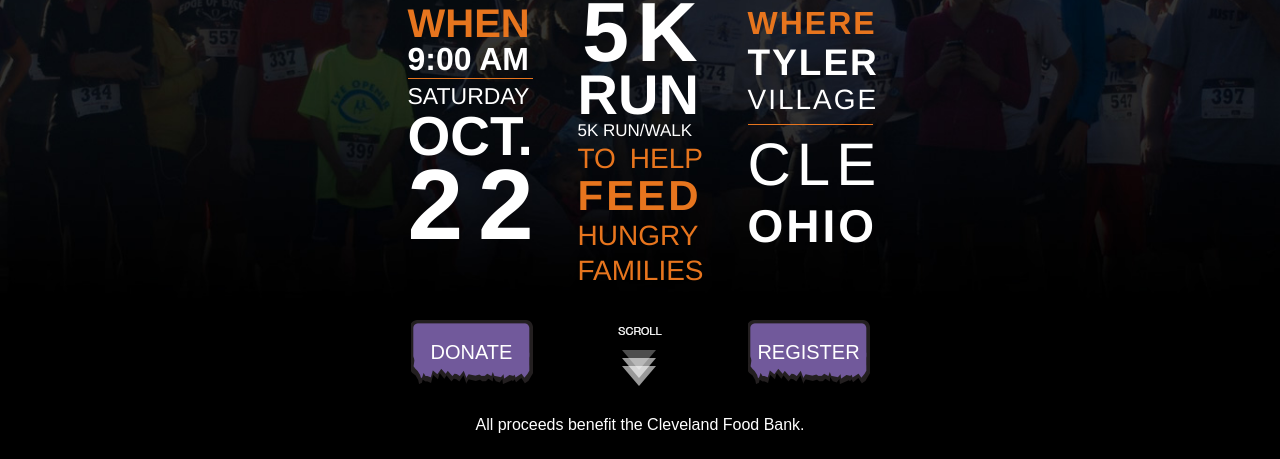
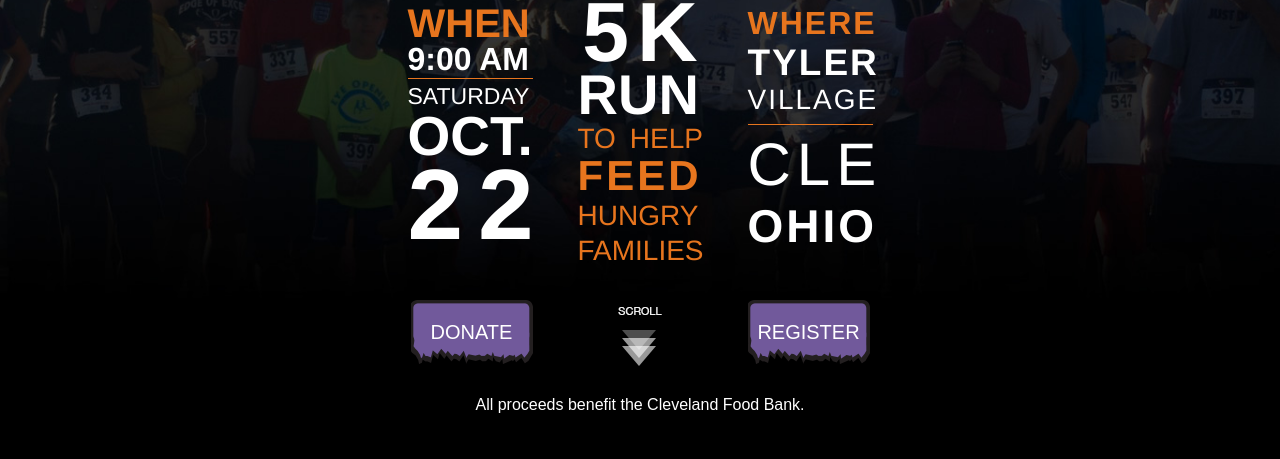
Before and after one commit to michaelplant-zz/dotcom, a plain HTML site: page rtam_5k_landing/index.html in a window 1280 px wide. Shown: the part 312-771 px from the top of the page. Drawn offline with Linux system fonts and the light colour scheme.

Commit message:
remove 5k dup

```diff
--- a/rtam_5k_landing/index.html
+++ b/rtam_5k_landing/index.html
@@ -14,7 +14,7 @@
       </div>
       <div class="three-ws">
         <div class="what">
-          <p><strong><span>5<span></span>K</span> Run</strong>5K Run/Walk<em>To Help <span>Feed</span> Hungry Families</em></p>
+          <p><strong><span>5<span></span>K</span> Run</strong><em>To Help <span>Feed</span> Hungry Families</em></p>
         </div>
         <div class="when">
           <p><em>When</em><strong class="time">9:00 AM</strong></p><hr/><p>Saturday<strong class="date">Oct. <span>22</span></strong></p>
```
